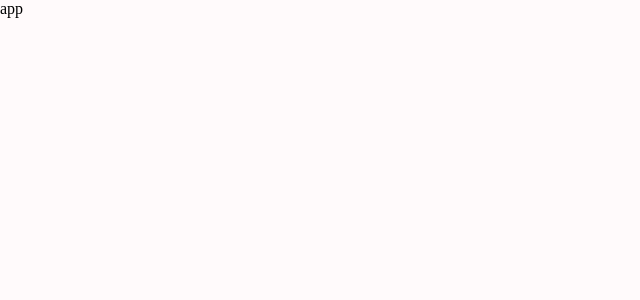
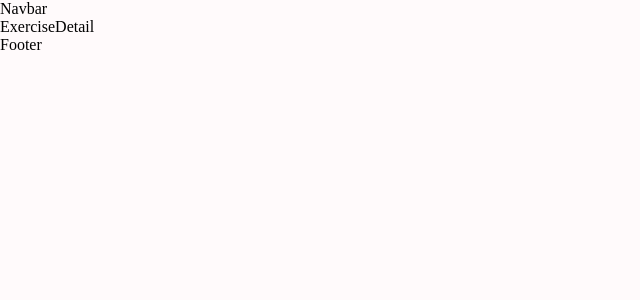
Before and after one commit to ahmedibrahimhassan654/fitness-app, a React (Create React App) app: page /exercise/1 in a window 1280 px wide. Shown: the top 300 px of the page, without its empty margins (0-640 px from the left). Built offline with nearby package versions, Linux system fonts and the light colour scheme.

Commit message:
structure project files

```diff
--- a/src/App.js
+++ b/src/App.js
@@ -1,7 +1,19 @@
 import React from "react";
+import { Route, Routes } from "react-router-dom";
+import { Box } from "@mui/material";
+import ExerciseDetail from "./pages/ExerciseDetail";
+import Navbar from "./components/Navbar";
+import Home from "./pages/Home";
 import "./App.css";
-const app = () => {
-  return <div>app</div>;
-};
-
+import Footer from "./components/Footer";
+const app = () => (
+  <Box width="400px" sx={{ width: { xl: "1488px" } }} m="auto">
+    <Navbar />
+    <Routes>
+      <Route path="/" element={<Home />} />
+      <Route path="/exercise/:id" element={<ExerciseDetail />} />
+    </Routes>
+    <Footer />
+  </Box>
+);
 export default app;
--- /dev/null
+++ b/src/components/Footer.js
@@ -0,0 +1,9 @@
+import React from 'react'
+
+const Footer = () => {
+  return (
+    <div>Footer</div>
+  )
+}
+
+export default Footer
--- /dev/null
+++ b/src/components/Navbar.js
@@ -0,0 +1,9 @@
+import React from 'react'
+
+const Navbar = () => {
+  return (
+    <div>Navbar</div>
+  )
+}
+
+export default Navbar
--- /dev/null
+++ b/src/pages/ExerciseDetail.js
@@ -0,0 +1,9 @@
+import React from 'react'
+
+const ExerciseDetail = () => {
+  return (
+    <div>ExerciseDetail</div>
+  )
+}
+
+export default ExerciseDetail
--- /dev/null
+++ b/src/pages/Home.js
@@ -0,0 +1,7 @@
+import React from "react";
+
+const Home = () => {
+  return <div>Home</div>;
+};
+
+export default Home;
```
